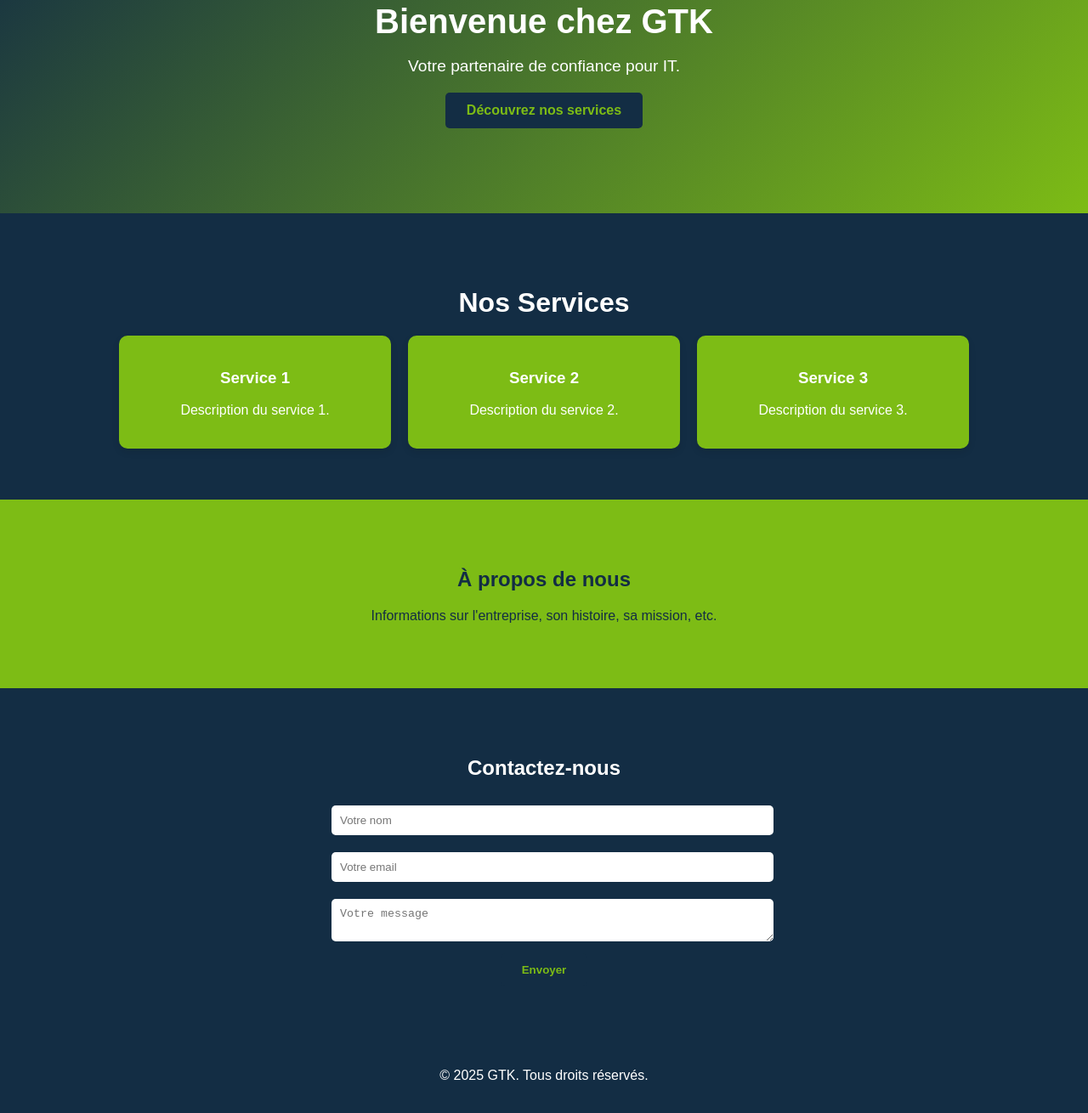
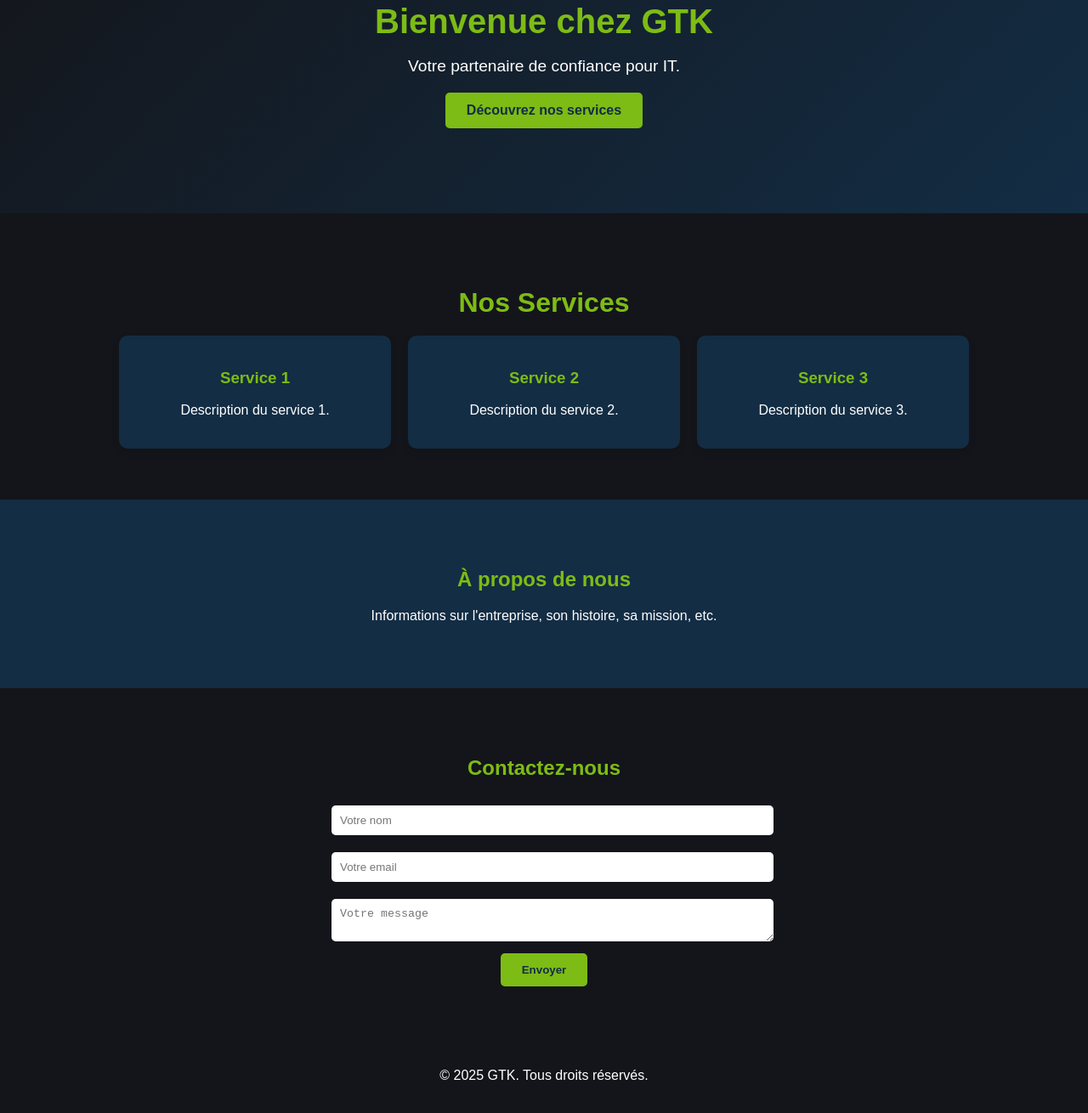
Before and after one commit to AnisAmmar1/GTKPorject, a plain HTML site: page index.html in a window 1280 px wide. Shown: the part 178-1488 px from the top of the page at 85% size. Drawn offline with Linux system fonts and the light colour scheme.

Commit message:
fdfddfdfsdsfsdfsdfsdfd

```diff
--- a/style.css
+++ b/style.css
@@ -3,8 +3,8 @@ body {
     font-family: Arial, sans-serif;
     margin: 0;
     padding: 0;
-    background-color: #7dbc15; /* Vert */
-    color: #132d44; /* Texte bleu sombre */
+    background-color: #132d44; /* Bleu sombre */
+    color: #ffffff; /* Texte en blanc */
     box-sizing: border-box;
 }
 
@@ -13,7 +13,7 @@ header {
     display: flex;
     justify-content: space-between;
     align-items: center;
-    background-color: #132d44; /* Bleu sombre pour le header */
+    background-color: #14151a; /* Gris foncé pour le header */
     padding: 15px 30px;
     box-shadow: 0 4px 6px rgba(0, 0, 0, 0.1);
 }
@@ -43,20 +43,21 @@ nav ul li a {
 }
 
 nav ul li a:hover {
-    color: #ffffff; /* Couleur du texte au survol reste blanc */
+    color: #7dbc15; /* Ajout du vert lors du survol */
 }
 
 /* HERO SECTION */
 .hero {
     text-align: center;
     padding: 100px 20px;
-    background: linear-gradient(135deg, #132d44, #7dbc15); /* Dégradé bleu-vert */
+    background: linear-gradient(135deg, #14151a, #132d44); /* Dégradé gris-bleu */
     color: white;
 }
 
 .hero h1 {
     font-size: 2.5em;
     margin-bottom: 10px;
+    color: #7dbc15; /* Titre en vert */
 }
 
 .hero p {
@@ -67,8 +68,8 @@ nav ul li a:hover {
 .btn {
     display: inline-block;
     padding: 12px 25px;
-    background-color: #132d44; /* Bleu sombre pour le bouton */
-    color: #7dbc15; /* Texte vert */
+    background-color: #7dbc15; /* Bouton vert */
+    color: #132d44; /* Texte bleu sombre */
     text-decoration: none;
     font-weight: bold;
     border-radius: 5px;
@@ -76,21 +77,21 @@ nav ul li a:hover {
 }
 
 .btn:hover {
-    background-color: #7dbc15; /* Fond vert au survol */
-    color: #132d44; /* Texte bleu sombre au survol */
+    background-color: #132d44; /* Fond bleu sombre au survol */
+    color: #ffffff; /* Texte en blanc au survol */
 }
 
 /* SERVICES */
 .services {
     padding: 60px 20px;
     text-align: center;
-    background-color: #132d44; /* Bleu sombre */
+    background-color: #14151a; /* Gris foncé */
 }
 
 .services h2 {
     font-size: 2em;
     margin-bottom: 20px;
-    color: #ffffff;
+    color: #7dbc15; /* Titre des services en vert */
 }
 
 .service-list {
@@ -102,7 +103,7 @@ nav ul li a:hover {
 }
 
 .service-item {
-    background: #7dbc15; /* Vert pour les items de service */
+    background: #132d44; /* Bleu sombre pour les items de service */
     padding: 20px;
     border-radius: 10px;
     box-shadow: 0 4px 8px rgba(0, 0, 0, 0.1);
@@ -115,30 +116,31 @@ nav ul li a:hover {
 }
 
 .service-item h3 {
-    color: #ffffff; /* Titre des services en blanc */
+    color: #7dbc15; /* Titre des services en vert */
 }
 
 /* À PROPOS */
 .about {
     padding: 60px 20px;
     text-align: center;
-    background-color: #7dbc15; /* Vert pour la section à propos */
+    background-color: #132d44; /* Bleu sombre pour la section à propos */
 }
 
 .about h2 {
-    color: #132d44; /* Texte bleu sombre */
+    color: #7dbc15; /* Titre à propos en vert */
 }
 
 /* CONTACT */
 .contact {
     padding: 60px 20px;
     text-align: center;
-    background-color: #132d44; /* Bleu sombre pour la section contact */
+    background-color: #14151a; /* Gris foncé pour la section contact */
     color: #ffffff;
 }
 
 .contact h2 {
     margin-bottom: 20px;
+    color: #7dbc15; /* Titre du contact en vert */
 }
 
 form {
@@ -155,8 +157,8 @@ input, textarea {
 }
 
 button {
-    background-color: #132d44; /* Bleu sombre pour le bouton */
-    color: #7dbc15; /* Texte vert */
+    background-color: #7dbc15; /* Bouton vert */
+    color: #132d44; /* Texte bleu sombre */
     border: none;
     padding: 12px 25px;
     cursor: pointer;
@@ -166,15 +168,15 @@ button {
 }
 
 button:hover {
-    background-color: #7dbc15; /* Fond vert au survol */
-    color: #132d44; /* Texte bleu sombre au survol */
+    background-color: #132d44; /* Fond bleu sombre au survol */
+    color: #ffffff; /* Texte en blanc au survol */
 }
 
 /* FOOTER */
 footer {
     text-align: center;
     padding: 20px;
-    background-color: #132d44; /* Bleu sombre pour le footer */
+    background-color: #14151a; /* Gris foncé pour le footer */
     color: white;
 }
 
@@ -197,6 +199,7 @@ footer {
 
     .hero h1 {
         font-size: 2.2em;
+        color: #7dbc15; /* Titre en vert */
     }
 
     .hero p {
@@ -205,6 +208,7 @@ footer {
 
     .services h2 {
         font-size: 1.8em;
+        color: #7dbc15; /* Titre des services en vert */
     }
 
     .service-item {
@@ -213,10 +217,12 @@ footer {
 
     .about h2 {
         font-size: 1.8em;
+        color: #7dbc15; /* Titre à propos en vert */
     }
 
     .contact h2 {
         font-size: 1.8em;
+        color: #7dbc15; /* Titre contact en vert */
     }
 }
 
@@ -232,6 +238,7 @@ footer {
 
     .hero h1 {
         font-size: 1.8em;
+        color: #7dbc15; /* Titre en vert */
     }
 
     .hero p {
@@ -258,12 +265,14 @@ footer {
 
     .services h2, .about h2, .contact h2 {
         font-size: 1.6em;
+        color: #7dbc15; /* Titres des sections en vert */
     }
 }
 
 @media (max-width: 480px) {
     .hero h1 {
         font-size: 1.5em;
+        color: #7dbc15; /* Titre en vert */
     }
 
     .hero p {
@@ -276,6 +285,7 @@ footer {
 
     button {
         padding: 10px 20px;
+        background-color: #7dbc15; /* Bouton vert */
     }
 }
 
```
